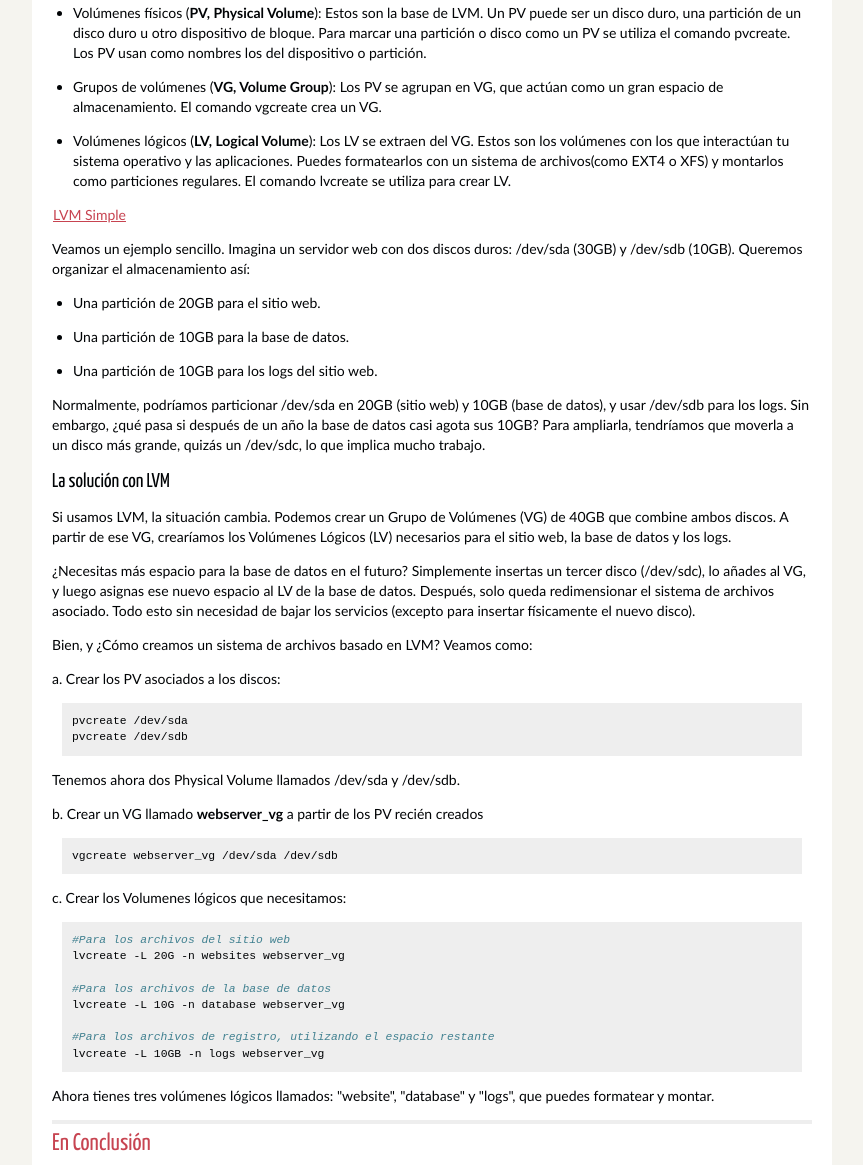
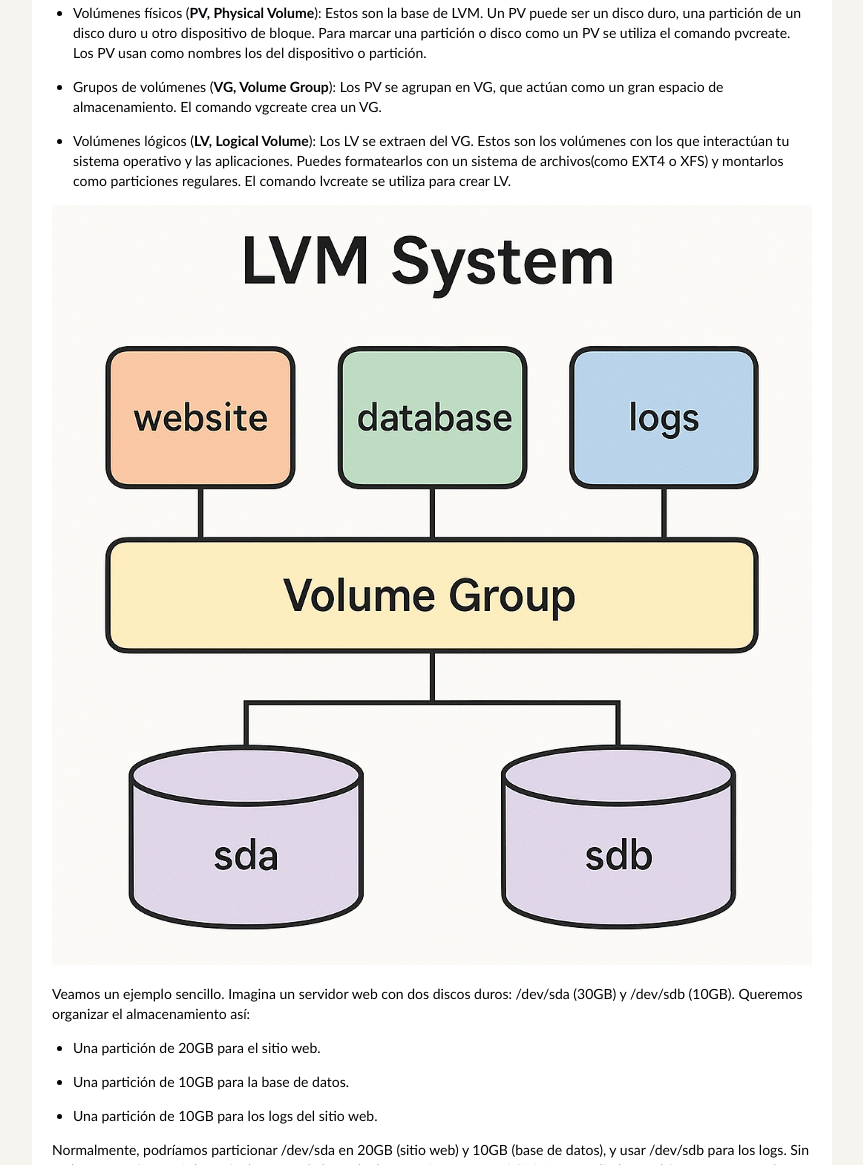
Before and after one commit to xmonroya/xmonroy.github.io, a plain HTML site: page author/alex-monroy.html in a window 1280 px wide. Shown: the part 832-1997 px from the top of the page, without its empty margins (208-1071 px from the left). Drawn offline with Linux system fonts and the light colour scheme; files whose address does not match are found by name.

Commit message:
Update documentation

```diff
--- a/author/alex-monroy.html
+++ b/author/alex-monroy.html
@@ -51,7 +51,7 @@
 <li>Grupos de volúmenes (<strong>VG, Volume Group</strong>): Los PV se agrupan en VG, que actúan como un gran espacio de almacenamiento. El comando vgcreate crea un VG.</li>
 <li>Volúmenes lógicos (<strong>LV, Logical Volume</strong>): Los LV se extraen del VG. Estos son los volúmenes con los que interactúan tu sistema operativo y las aplicaciones. Puedes formatearlos con un sistema de archivos(como EXT4 o XFS) y montarlos como particiones regulares. El comando lvcreate se utiliza para crear LV.</li>
 </ul>
-<p><a href="/images/lvm-system.png">LVM Simple</a></p>
+<p><img alt="Logical Volume Management" src="/images/lvm-system.png"></p>
 <p>Veamos un ejemplo sencillo. Imagina un servidor web con dos discos duros: /dev/sda (30GB) y /dev/sdb (10GB). Queremos organizar el almacenamiento así:</p>
 <ul>
 <li>Una partición de 20GB para el sitio web.</li>
```
Also changed, not shown: category/lvm.html (+1 -1 lines), index.html (+1 -1 lines), logical-volume-management-lvm.html (+1 -1 lines), tag/linux.html (+1 -1 lines), tag/lvm.html (+1 -1 lines).
